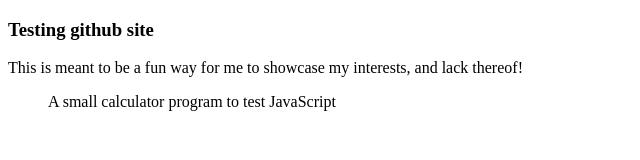
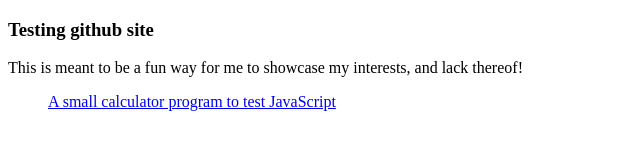
Before and after one commit to Mikkel-S/Mikkel-S.github.io, a plain HTML site: page index.html in a window 1280 px wide. Shown: the whole page, without its empty margins (0-640 px from the left). Drawn offline with Linux system fonts and the light colour scheme.

Commit message:
Fixed src->href typo

```diff
--- a/index.html
+++ b/index.html
@@ -5,7 +5,7 @@
     <h3>Testing github site</h3>
     <p>This is meant to be a fun way for me to showcase my interests, and lack thereof!</p>
     <ul>
-    	<a src="calculator.html">A small calculator program to test JavaScript</a>
+    	<a href="calculator.html">A small calculator program to test JavaScript</a>
     </ul>
   </body>
 </html>
```
